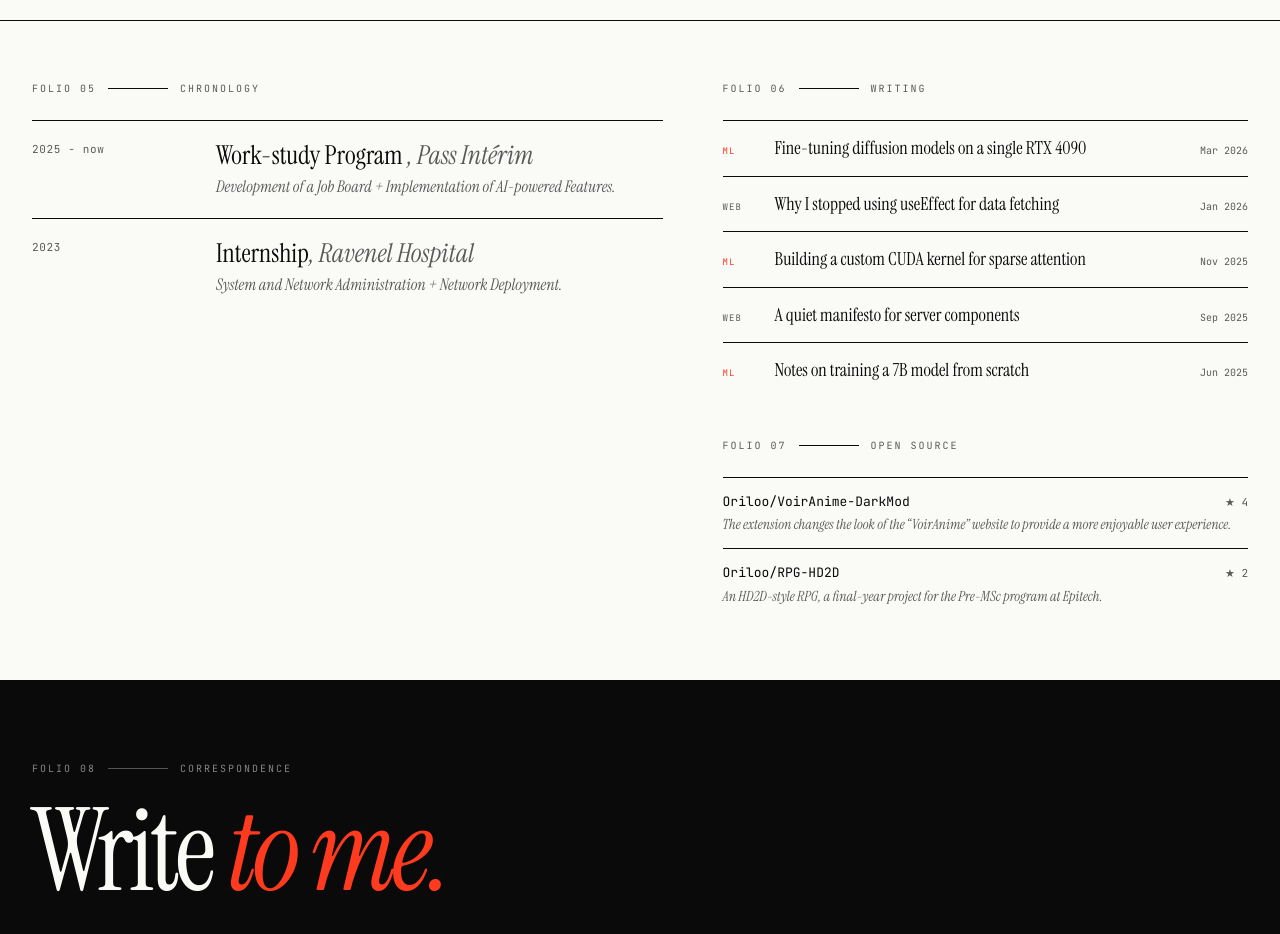
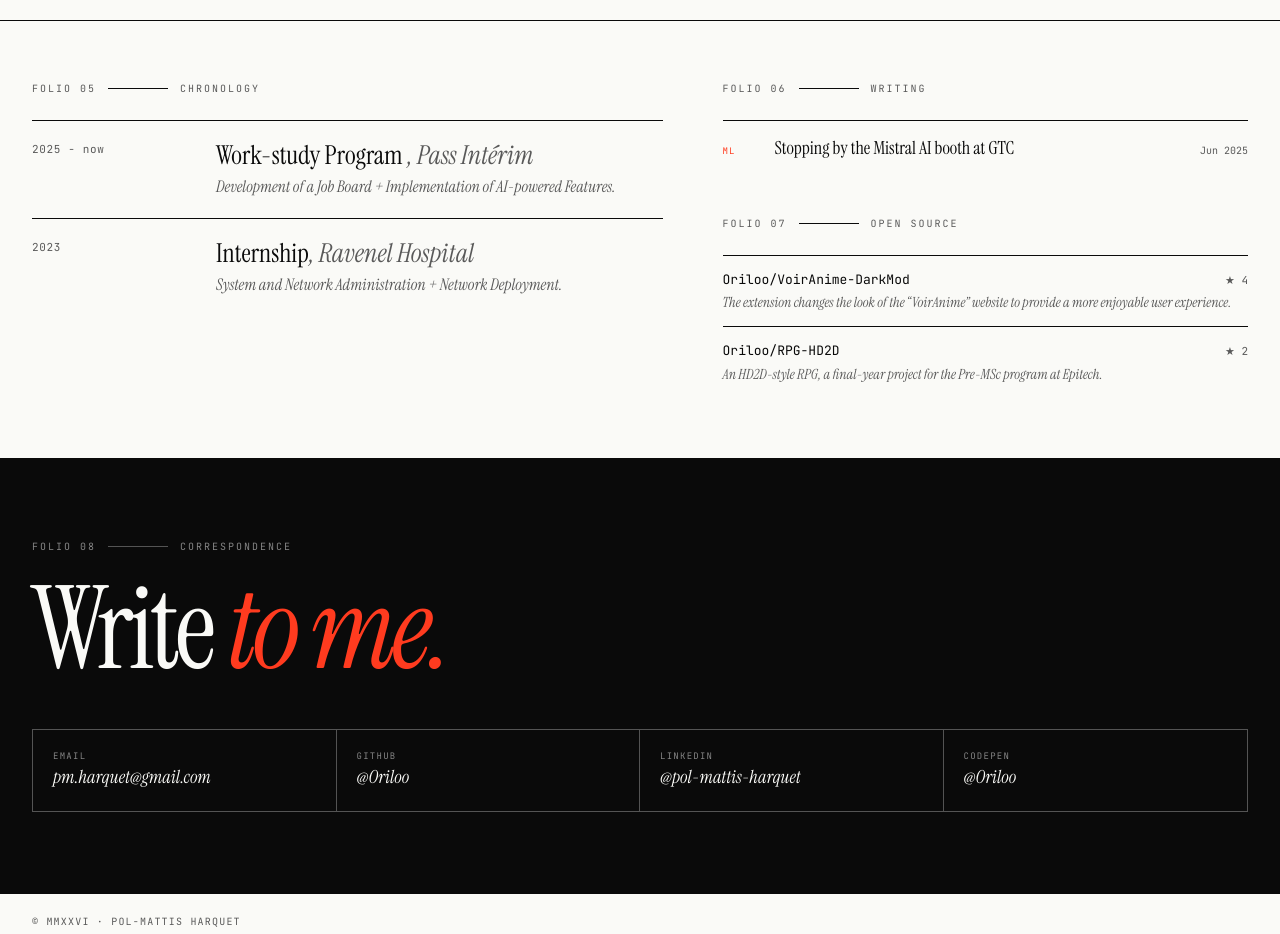
Before and after one commit to Oriloo/portfolio-2026-04, a React (Vite) app: page / in a window 1280 px wide. Shown: the part 3100-4034 px from the top of the page. Built offline with nearby package versions, Linux system fonts and the light colour scheme.

Commit message:
feat: add link to writing entry and update types

```diff
--- a/src/components/features/WritingItem.tsx
+++ b/src/components/features/WritingItem.tsx
@@ -15,9 +15,9 @@ export default function WritingItem({entry}: WritingItemProps) {
             )}>
                 {entry.tag}
             </span>
-            <span className="font-serif text-[18px] leading-[1.25] text-ink text-pretty max-md:text-[15px]">
+            <a href={entry.link} target="_blank" className="font-serif text-[18px] leading-[1.25] text-ink text-pretty max-md:text-[15px]">
                 {entry.t}
-            </span>
+            </a>
             <span className="font-mono text-[10px] text-muted text-right hidden md:block">
                 {entry.d}
             </span>
--- a/src/data/types.ts
+++ b/src/data/types.ts
@@ -36,6 +36,7 @@ export interface WritingEntry {
     t:   string
     d:   string
     tag: WritingTag
+    link: string
 }
 
 export interface GithubRepo {
--- a/src/data/writing.ts
+++ b/src/data/writing.ts
@@ -1,9 +1,5 @@
 import type { WritingEntry } from './types'
 
 export const writing: WritingEntry[] = [
-    { t: 'Fine-tuning diffusion models on a single RTX 4090',  d: 'Mar 2026', tag: 'ML'  },
-    { t: 'Why I stopped using useEffect for data fetching',    d: 'Jan 2026', tag: 'WEB' },
-    { t: 'Building a custom CUDA kernel for sparse attention', d: 'Nov 2025', tag: 'ML'  },
-    { t: 'A quiet manifesto for server components',            d: 'Sep 2025', tag: 'WEB' },
-    { t: 'Notes on training a 7B model from scratch',          d: 'Jun 2025', tag: 'ML'  },
+    { t: 'Stopping by the Mistral AI booth at GTC', d: 'Jun 2025', tag: 'ML', link: 'https://www.linkedin.com/posts/pol-mattis-harquet-566b48306_vivatech2025-ia-mistralai-ugcPost-7338916271192760325-vEPB?utm_source=share&utm_medium=member_desktop&rcm=ACoAAE4foR4B2VpbWe-uoq2DIXgWWYc6htXig3Y' },
 ]
```
